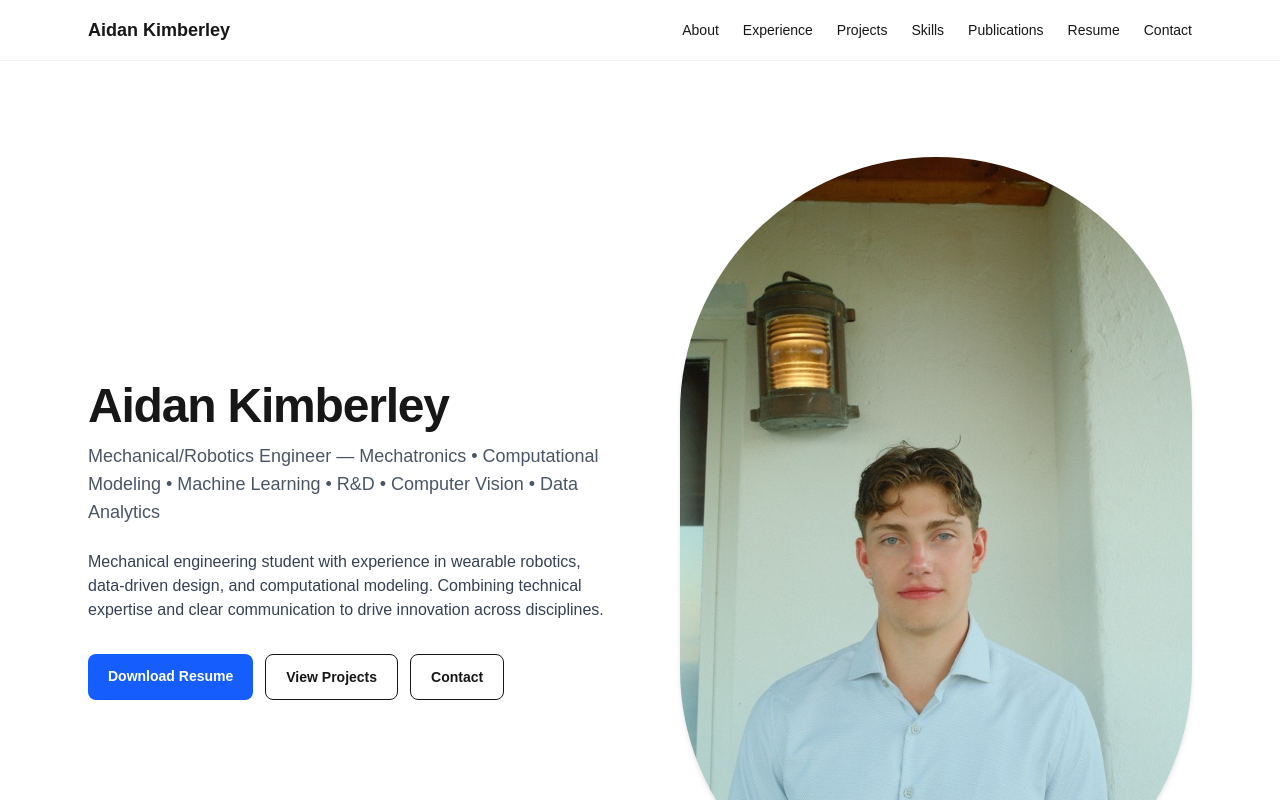
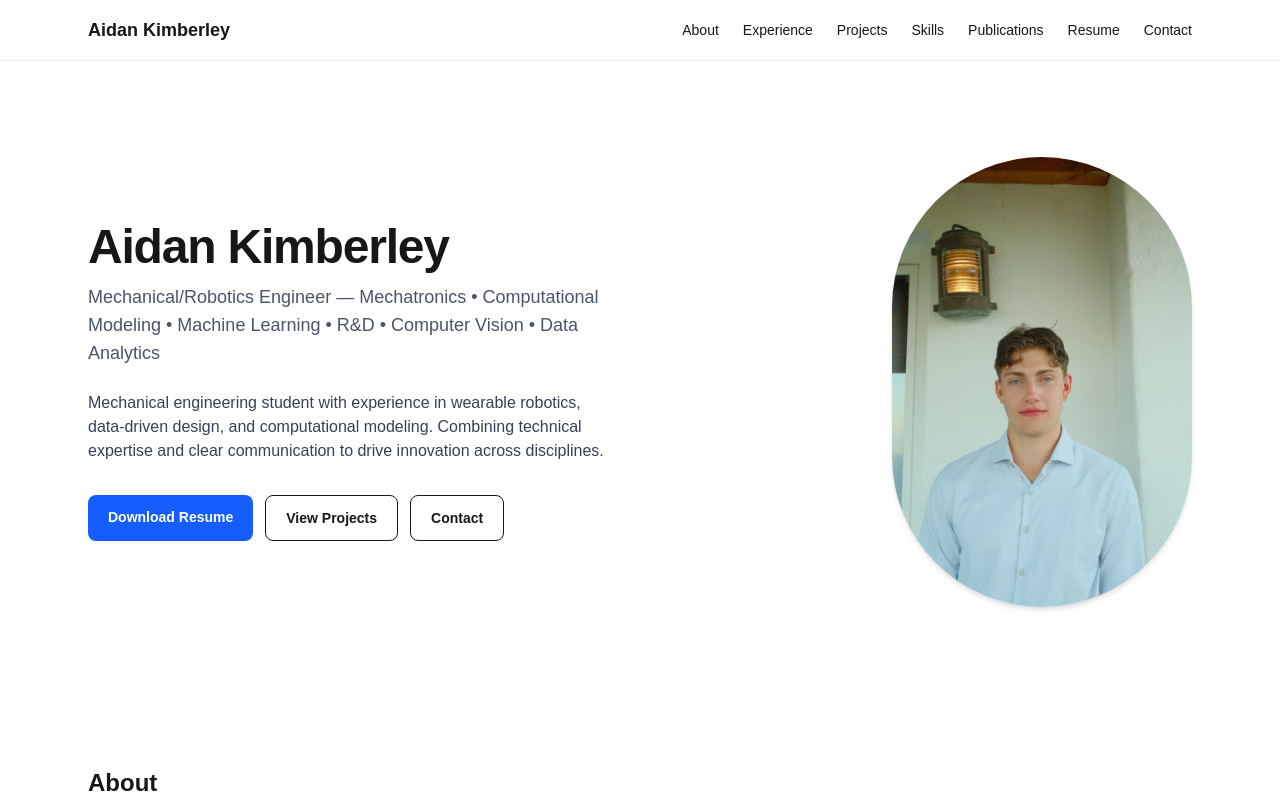
Before and after one commit to aidankimberley/portfolio-website, a Next.js app: page / in a window 1280 px wide. Shown: the top 800 px of the page. Built offline with nearby package versions, Linux system fonts and the light colour scheme.

Commit message:
smaller headshot

```diff
--- a/src/app/page.tsx
+++ b/src/app/page.tsx
@@ -28,8 +28,8 @@ export default function Home() {
             <Image
               src="/headshot.png"
               alt="Headshot of Aidan Kimberley"
-              width={512}
-              height={512}
+              width={300}
+              height={300}
               quality={100}
               priority
               className="rounded-full object-cover shadow-md"
```
